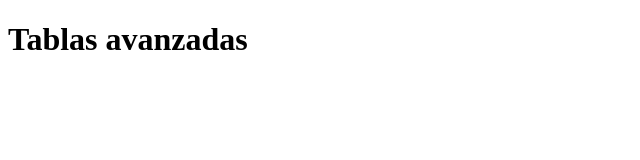
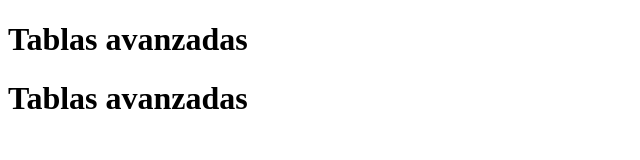
Before and after one commit to Joenis25/clase-2, a plain HTML site: page index.html in a window 1280 px wide. Shown: the whole page, without its empty margins (0-640 px from the left). Drawn offline with Linux system fonts and the light colour scheme.

Commit message:
jshdjshdj

```diff
--- a/index.html
+++ b/index.html
@@ -7,6 +7,6 @@
 </head>
 <body>
     <h1>Tablas avanzadas</h1>
-
+    <h1>Tablas avanzadas</h1>
 </body>
 </html>
```
